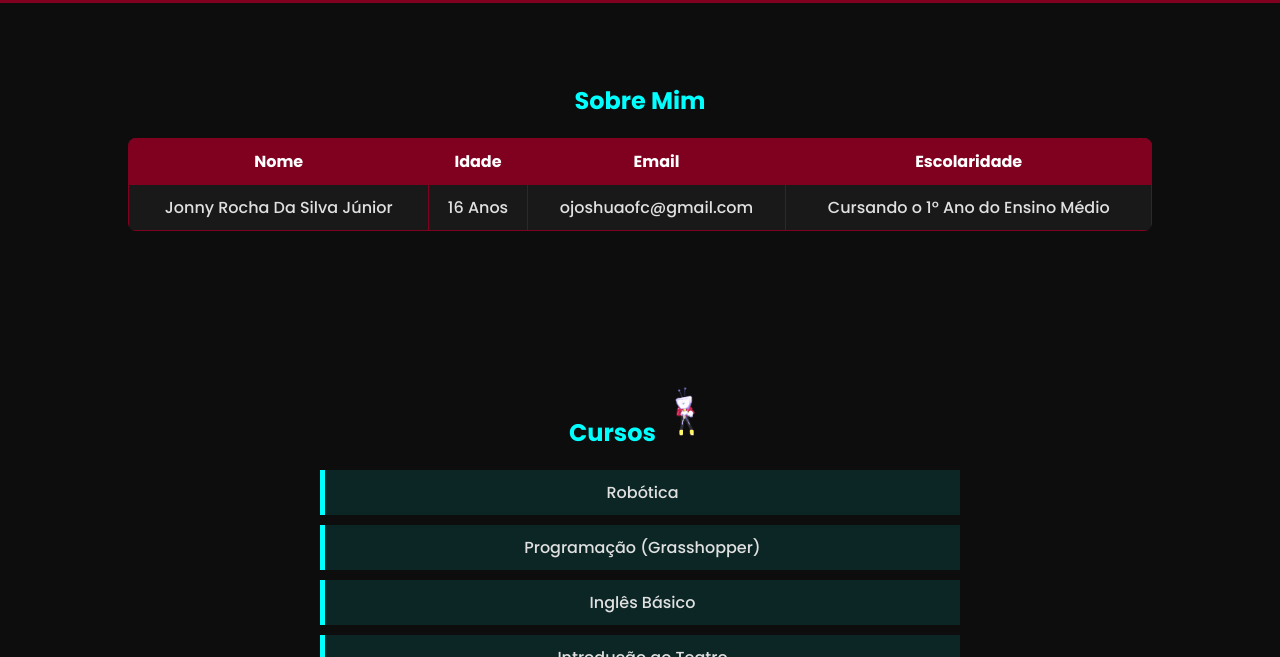
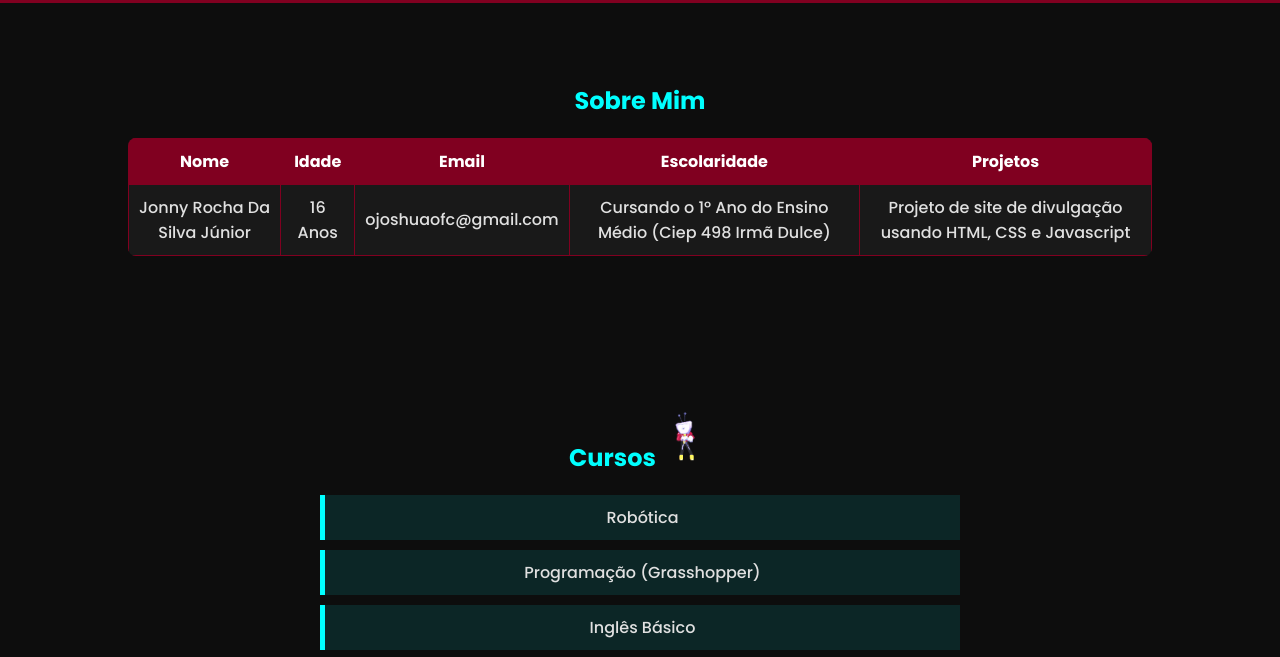
Before and after one commit to Jonny-Junior/projeto-github, a plain HTML site: page index.html in a window 1280 px wide. Shown: the part 137-794 px from the top of the page. Drawn offline with Linux system fonts and the light colour scheme.

Commit message:
Adicionando a aba projetos na tabela e a escola atual

```diff
--- a/index.html
+++ b/index.html
@@ -30,12 +30,14 @@
                     <th>Idade</th>
                     <th>Email</th>
                     <th>Escolaridade</th>
+                    <th>Projetos</th>
                 </tr>
                 <tr>
                     <td>Jonny Rocha Da Silva Júnior</td>
                     <td>16 Anos</td>
                     <td>ojoshuaofc@gmail.com</td>
-                    <td>Cursando o 1º Ano do Ensino Médio</td>
+                    <td>Cursando o 1º Ano do Ensino Médio (Ciep 498 Irmã Dulce)</td>
+                    <td>Projeto de site de divulgação usando HTML, CSS e Javascript</td>
                 </tr>
             </table>
         </section>
```
